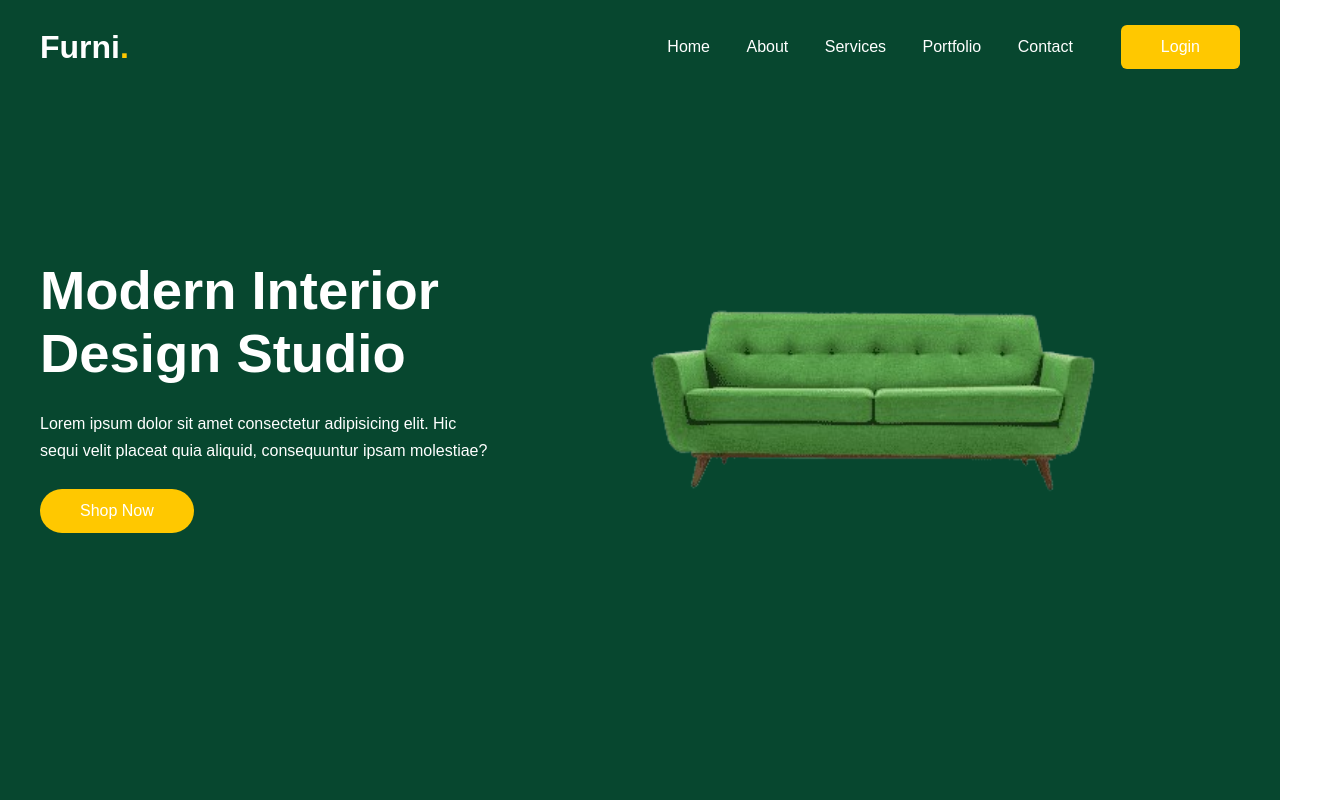
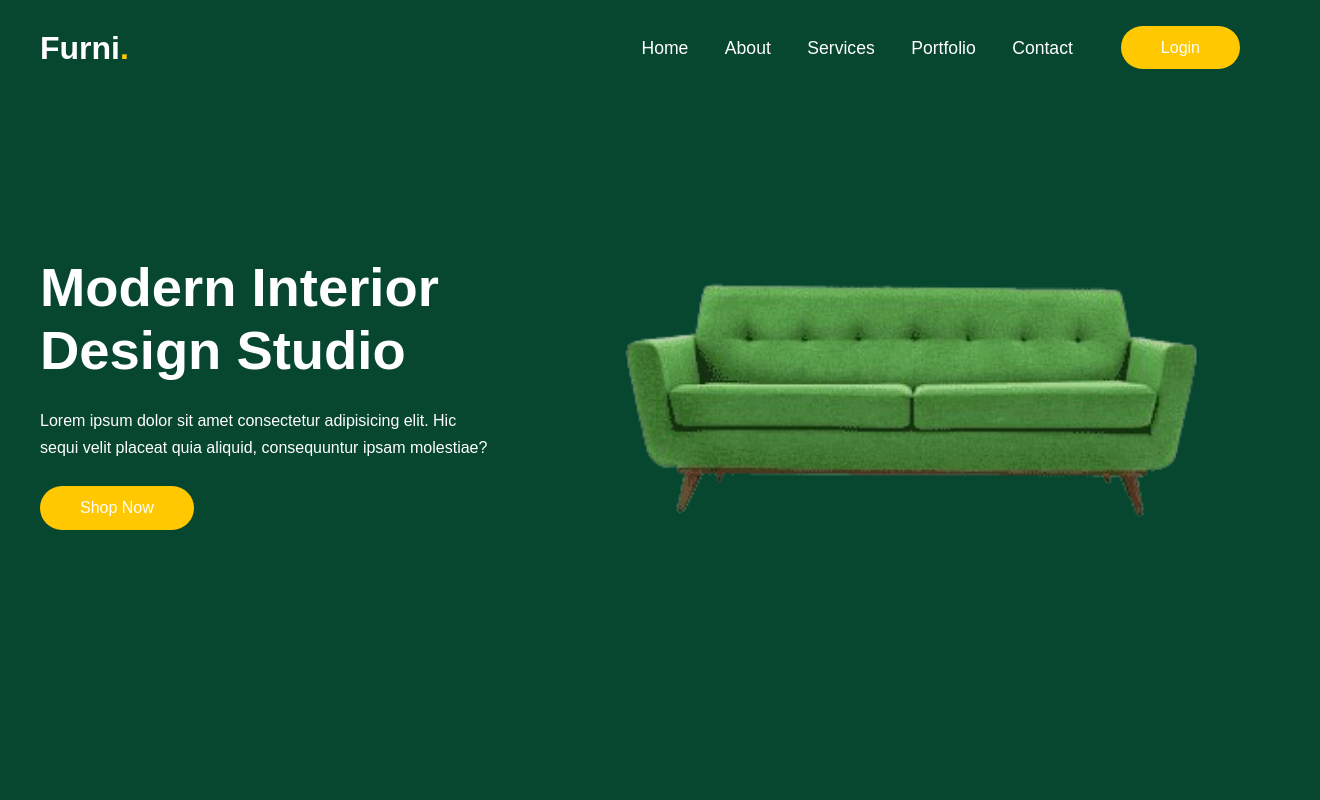
Before and after one commit to amt-francis-amos/furni-website, a plain HTML site: page index.html in a window 1280 px wide. Shown: the whole page, 1320 px wide, since content can reach past the window. Drawn offline with Linux system fonts and the light colour scheme.

Commit message:
commit to master

```diff
--- a/css/style.css
+++ b/css/style.css
@@ -4,6 +4,14 @@
     box-sizing:border-box;
     font-family:'Montserrat',sans-serif;
     list-style:none;
+}
+
+
+body{
+    overflow-x: hidden;
+    background:#07472f;
+    width:100%;
+    height:100vh;
 }
 
 
@@ -21,17 +29,16 @@ a{
 
 }
 
-.container{
-    max-width:1200px;
-    margin:auto;
+img{
+    width:100vh;
 }
 
 
-header{
-    background:#07472f;
-    width:100%;
-    height:100vh;
-    position:relative;
+
+
+.container{
+    max-width:1200px;
+    margin:0 auto;
 }
 
 
@@ -50,13 +57,12 @@ header{
      display:flex;
      align-items:center;
      justify-content:space-between;
-     padding:25px  0;
 }
 
 .header-nav{
     display:flex;
     align-items:center;
-
+    padding:25px 0;
 }
 
 nav ul{
@@ -70,6 +76,7 @@ nav ul li{
 
 nav ul li a{
     color:#fff;
+    font-size:1.1rem;
 }
 
 
@@ -82,7 +89,7 @@ nav ul li a:hover{
 .btn{
     background:var(--color-secondary);
     padding:13px 40px;
-    border-radius:6px;
+    border-radius:25px;
     color:#fff;
     border:none;
     outline:none;
@@ -91,11 +98,9 @@ nav ul li a:hover{
 
 
 .hero-row{
-    width:100%;
-    position:absolute;
-    top:30%;
     display:flex;
     align-items:center;
+    margin-top:6em;
 }
 
 
@@ -104,7 +109,7 @@ nav ul li a:hover{
 }
 
 .right-col{
-    width:50%;
+    width:55%;
 }
 
 .left-col h1{
@@ -115,7 +120,7 @@ nav ul li a:hover{
 
 
 .right-col img{
-     width:80%;
+     max-width:100%;
 }
 
 .left-col p{
@@ -139,9 +144,7 @@ nav ul li a:hover{
       }
 
 
-      header{
-        height:100vh;
-      }
+
 
       .header-row{
         padding:25px 40px;
--- a/index.html
+++ b/index.html
@@ -34,7 +34,9 @@
                        </ul>
                      </nav>
 
-                     <a href="#" class="btn"> Login</a>
+                    <div>
+                      <a href="#" class="btn"> Login</a>
+                    </div>
                    </div>
                 </div>
             </div>
```
